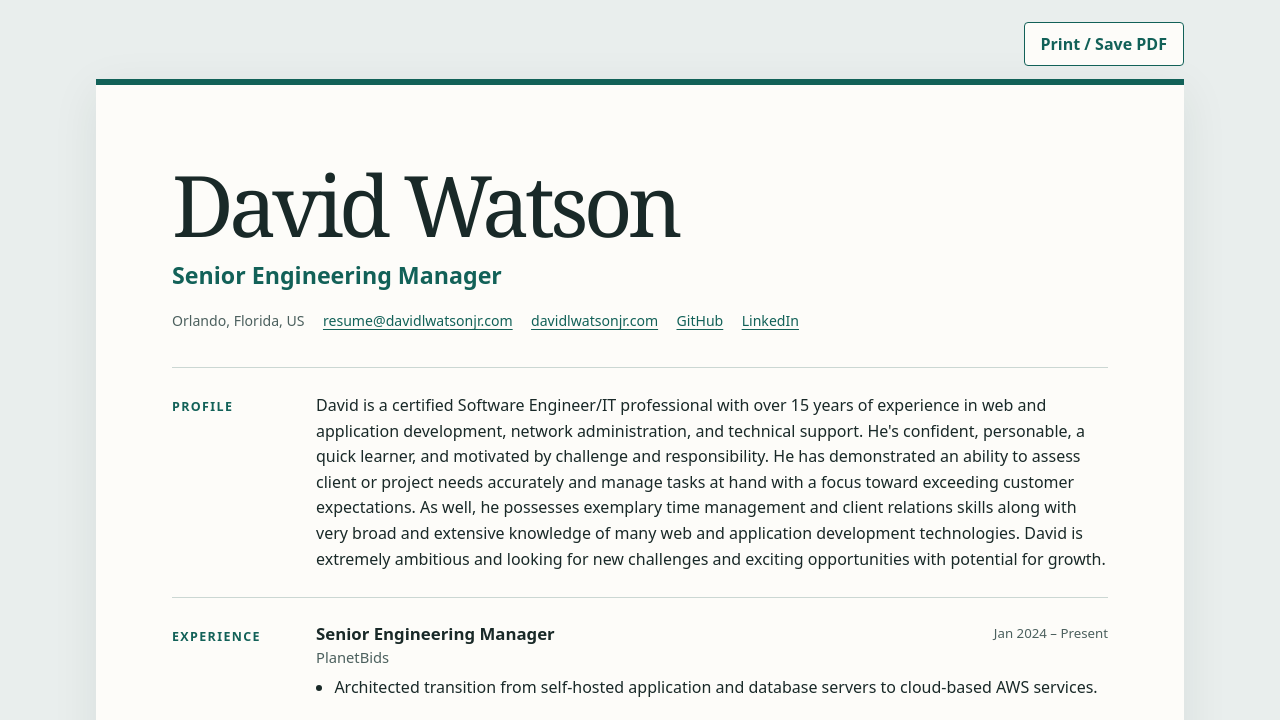
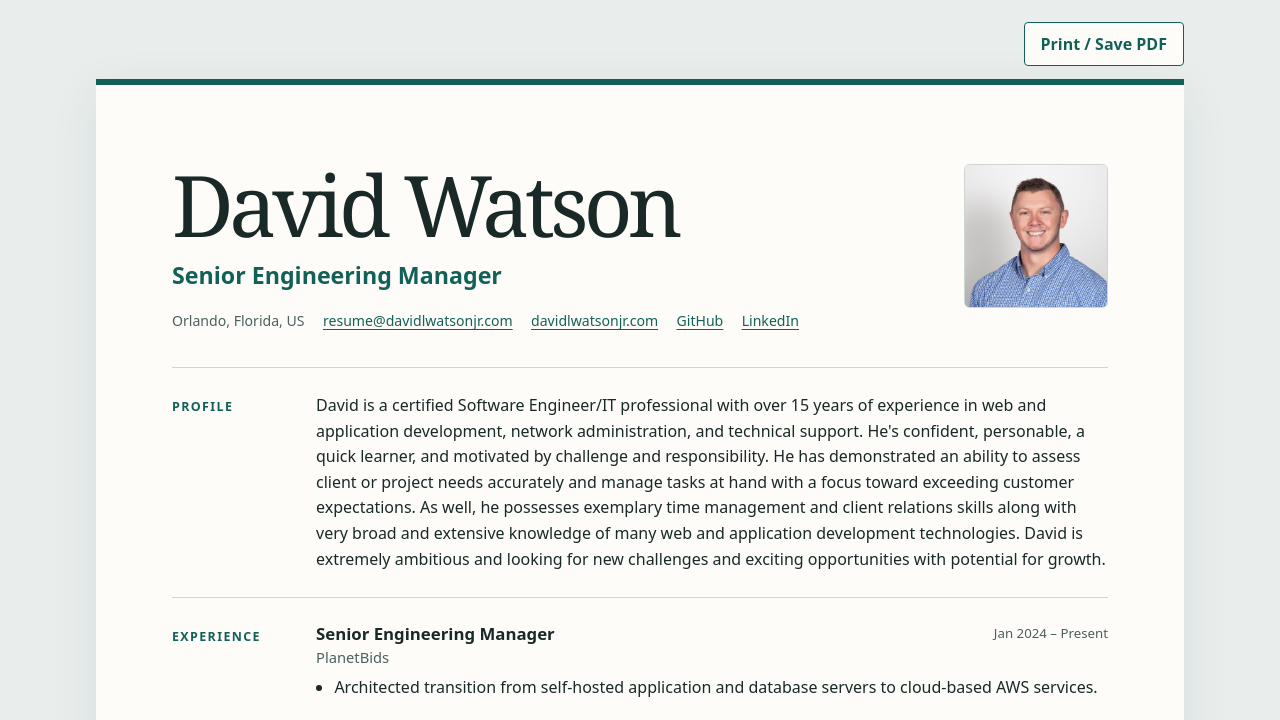
Before and after one commit to davidlwatsonjr/resume-ghpages, a plain HTML site: page v2.html in a window 1280 px wide. Shown: the top 720 px of the page. Drawn offline with Linux system fonts and the light colour scheme.

Commit message:
Add LinkedIn headshot to web resume preview

```diff
--- a/resume.json
+++ b/resume.json
@@ -2,6 +2,7 @@
   "basics": {
     "name": "David Watson",
     "label": "Senior Engineering Manager",
+    "image": "assets/headshot.jpg",
     "email": "resume@davidlwatsonjr.com",
     "url": "https://davidlwatsonjr.com",
     "location": {
--- a/theme/index.js
+++ b/theme/index.js
@@ -55,6 +55,10 @@ function render(resume = {}) {
   const { basics = {} } = resume;
   const { location = {} } = basics;
   const locationText = join([location.city, location.region, location.countryCode], ', ');
+  const portraitUrl = basics.image ?? '';
+  const portrait = /^(https?:\/\/|[\w.-]+\/)/i.test(portraitUrl)
+    ? '<img class="portrait" src="' + escape(portraitUrl) + '" width="400" height="400" alt="">'
+    : '';
   const contacts = [
     escape(locationText),
     link('mailto:' + basics.email, basics.email),
@@ -78,6 +82,7 @@ function render(resume = {}) {
   <div class="toolbar"><button id="print" type="button">Print / Save PDF</button></div>
   <main class="resume">
     <header class="masthead">
+      ${portrait}
       <h1>${escape(basics.name || 'Resume')}</h1>
       ${basics.label ? '<p class="role">' + escape(basics.label) + '</p>' : ''}
       ${contacts.length ? '<ul class="contact" aria-label="Contact and profiles">' + contacts.map((contact) => '<li>' + contact + '</li>').join('') + '</ul>' : ''}
--- a/v2.html
+++ b/v2.html
@@ -50,7 +50,17 @@ a { color: var(--accent); text-underline-offset: .2em; overflow-wrap: anywhere;
   border-top: .4rem solid var(--accent);
   box-shadow: 0 12px 44px #13312a14;
 }
-.masthead { padding-bottom: 2.15rem; }
+.masthead { display: flow-root; padding-bottom: 2.15rem; }
+.portrait {
+  float: right;
+  width: clamp(5rem, 15vw, 9rem);
+  height: auto;
+  aspect-ratio: 1;
+  object-fit: cover;
+  margin: .2rem 0 .7rem 1.15rem;
+  border: 1px solid var(--line);
+  border-radius: .35rem;
+}
 h1 {
   font-family: Georgia, "Times New Roman", serif;
   font-size: clamp(2.6rem, 8vw, 5.3rem);
@@ -110,7 +120,7 @@ h3 { font-size: 1.05rem; line-height: 1.35; }
 @media print {
   :root { font: 10pt/1.32 Arial, sans-serif; }
   body, .resume { background: white; color: black; }
-  .toolbar { display: none; }
+  .toolbar, .portrait { display: none; }
   .resume { max-width: none; padding: 0; margin: 0; border: 0; box-shadow: none; }
   .masthead { padding-bottom: 9pt; break-inside: avoid; }
   h1 { font-size: 28pt; letter-spacing: -.02em; }
@@ -135,6 +145,7 @@ h3 { font-size: 1.05rem; line-height: 1.35; }
   <div class="toolbar"><button id="print" type="button">Print / Save PDF</button></div>
   <main class="resume">
     <header class="masthead">
+      <img class="portrait" src="assets/headshot.jpg" width="400" height="400" alt="">
       <h1>David Watson</h1>
       <p class="role">Senior Engineering Manager</p>
       <ul class="contact" aria-label="Contact and profiles"><li>Orlando, Florida, US</li><li><a href="mailto:resume@davidlwatsonjr.com">resume@davidlwatsonjr.com</a></li><li><a href="https://davidlwatsonjr.com">davidlwatsonjr.com</a></li><li><a href="https://github.com/davidlwatsonjr">GitHub</a></li><li><a href="https://www.linkedin.com/in/davidlwatsonjr">LinkedIn</a></li></ul>
```
Also changed, not shown: theme/styles.js (+12 -2 lines), assets/headshot.jpg (added).
